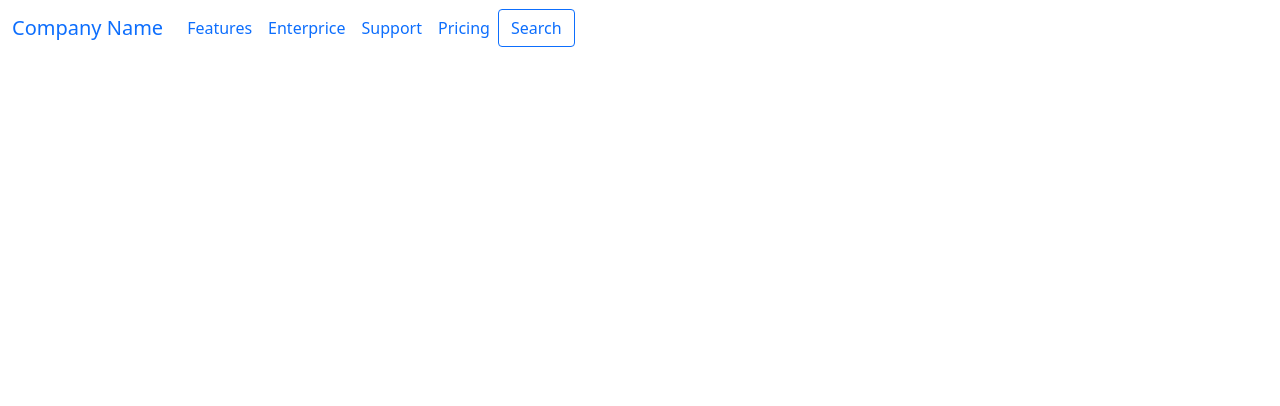
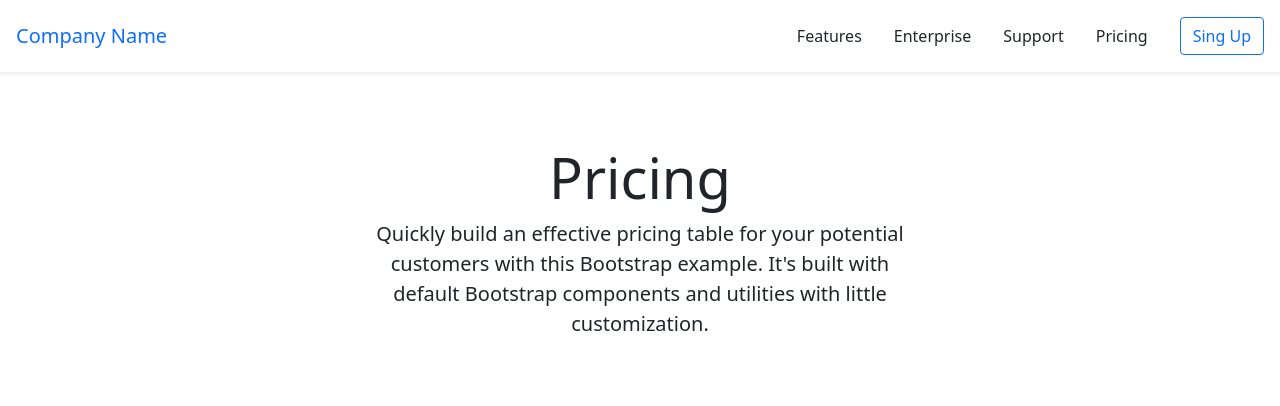
Before and after one commit to AnoukRImola/bootstrap-clon, a plain HTML site: page index.html in a window 1280 px wide. Drawn offline with nearby package versions, Linux system fonts and the light colour scheme.

Commit message:
nav final

```diff
--- a/index.html
+++ b/index.html
@@ -11,33 +11,44 @@
     <!--HEADER-->
     <header>
      <!--CONTENEDOR PRINCIPAL-->
-    <div class="container-fluid">
+    <div class="container-fluid p-0">
         <!--Nav-->
-        <nav class="navbar navbar-expand-lg navbar-white bg-white">
+        <nav class="navbar navbar-expand-lg navbar-white bg-white shadow-sm p-0 m-0">
             <!--Nombre o logo-->
-            <a class="navbar-brand" href="#">Company Name</a>
+            <a class="navbar-brand m-lg-3" href="#">Company Name</a>
 
-            <div class="collapse navbar-collapse" id="navbarSupportedContent">
+            <div class="collapse navbar-collapse justify-content-lg-end" id="navbarSupportedContent">
                 <!--ul-->
-                <ul class="navbar-nav mr-auto mb-2 mb-lg-0">
-                    <li class="nav-item">
-                        <a class="nav-link active" aria-current="page" href="#">Features</a>
+                <ul class="navbar-nav ml-auto">
+                    <li class="nav-item m-2">
+                        <a class="nav-link text-dark" href="#">Features</a>
                       </li>
-                      <li class="nav-item">
-                        <a class="nav-link" href="#">Enterprice</a>
+                      <li class="nav-item m-2">
+                        <a class="nav-link text-dark" href="#">Enterprise</a>
                       </li>
-                      <li class="nav-item">
-                        <a class="nav-link active" aria-current="page" href="#">Support</a>
+                      <li class="nav-item m-2">
+                        <a class="nav-link active text-dark" href="#">Support</a>
                       </li>
-                      <li class="nav-item">
-                        <a class="nav-link" href="#">Pricing</a>
+                      <li class="nav-item m-2">
+                        <a class="nav-link text-dark" href="#">Pricing</a>
                       </li>
                 </ul>
                 <!--Botón search-->
-                <button class="btn btn-outline-primary" type="submit">Search</button>
+                <button class="btn btn-outline-primary m-3" type="submit">Sing Up</button>
             </div>
         </nav>
     </div>
     </header>
+    <!--MAIN-->
+    <main>
+      <div class="container">
+        <div class="row justify-content-lg-center mt-4">
+          <div class="col-7 p-5">
+            <h1 class="display-4 text-center">Pricing</h1>
+            <p class="lead text-center">Quickly build an effective pricing table for your potential customers with this Bootstrap example. It's built with default Bootstrap components and utilities with little customization.</p>
+          </div>
+        </div>
+      </div>
+    </main>
 </body>
 </html>
```
Also changed, not shown: css/style.css (added).
